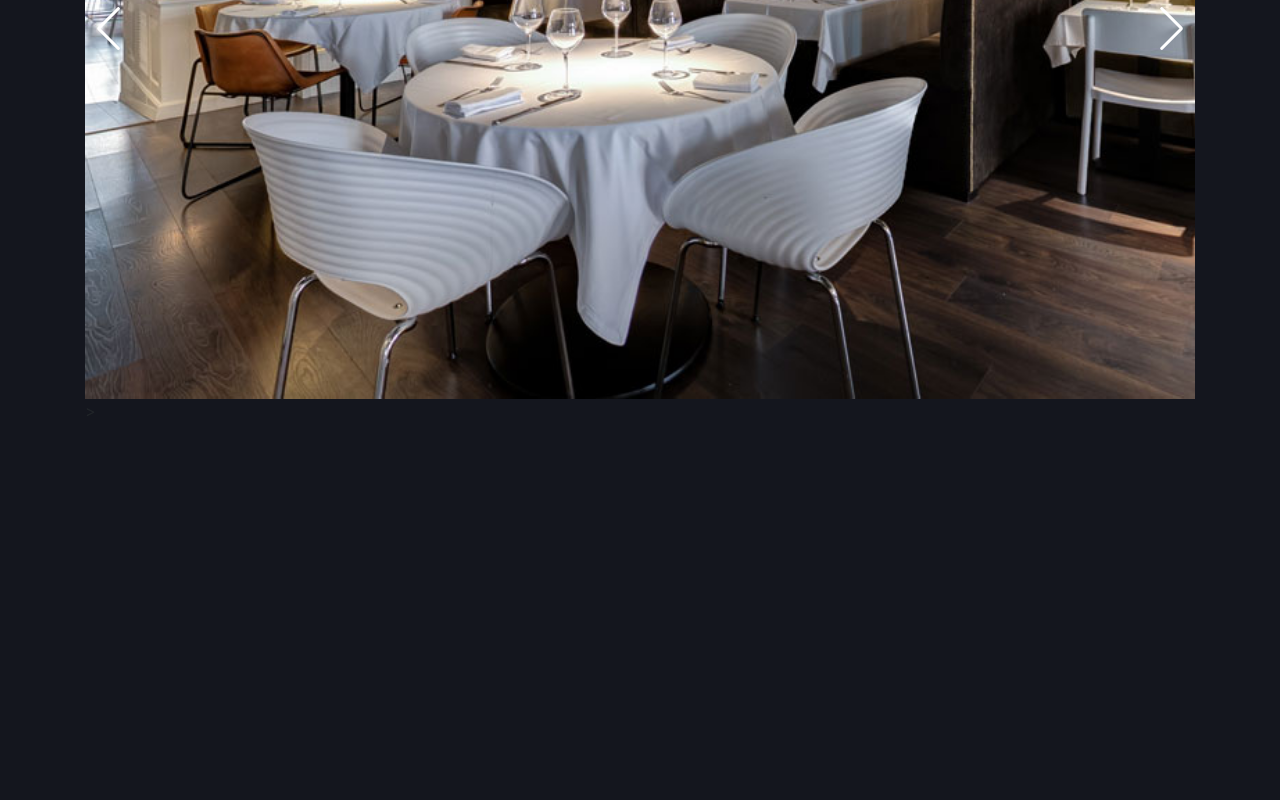
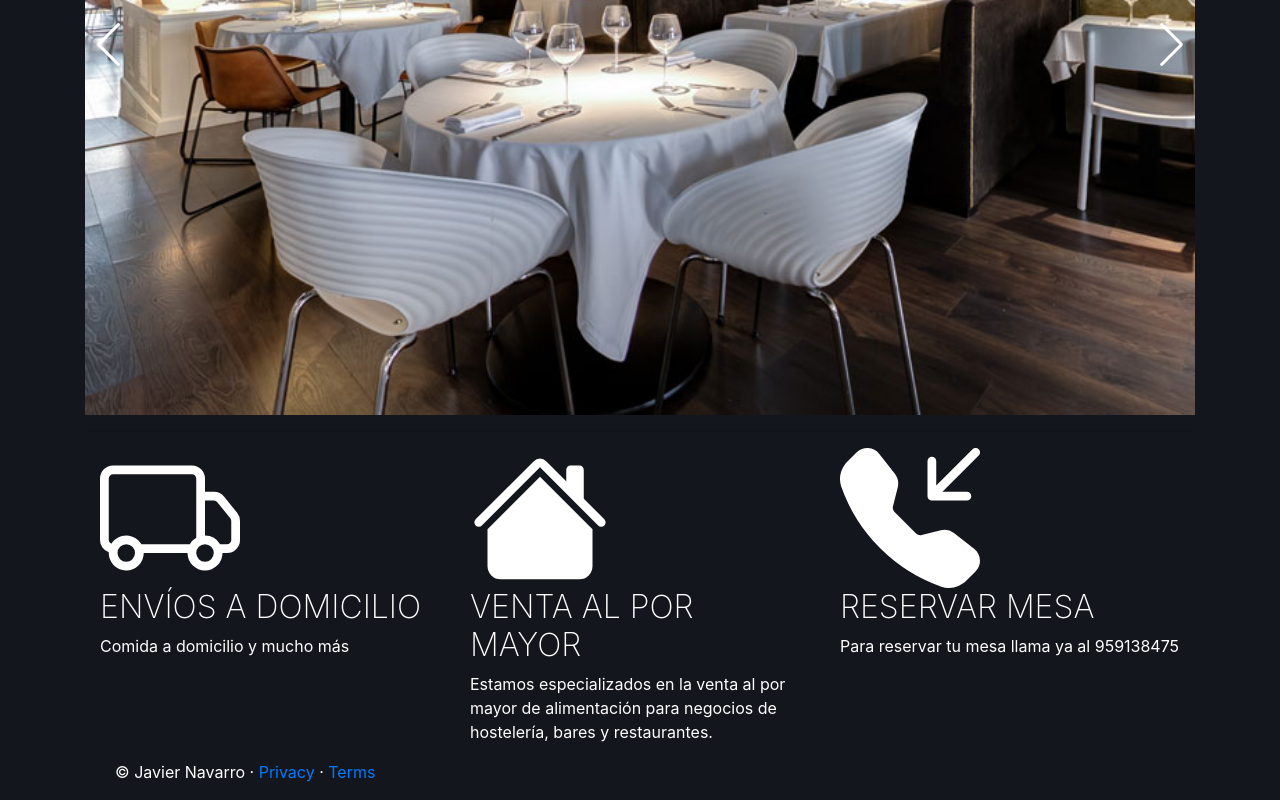
Before and after one commit to javind9/RestauranteJND, an Angular app: page /#/inicio in a window 1280 px wide. Shown: the part 446-1246 px from the top of the page. Before the commit the page ends 869 px from the top, so only its background shows below. Built offline with nearby package versions, Linux system fonts and the light colour scheme.

Commit message:
home acabado

```diff
--- a/src/app/components/inicio/inicio.component.html
+++ b/src/app/components/inicio/inicio.component.html
@@ -1 +1,36 @@
-<app-slideshow></app-slideshow>>
+<hr class="featurette-divider">
+<app-slideshow></app-slideshow>
+<hr class="featurette-divider">
+
+  <div class="container marketing">
+
+    <!-- Three columns of text below the carousel -->
+    <div class="row">
+      <div class="col-lg-4">
+        <svg color="white" xmlns="http://www.w3.org/2000/svg" width="140" height="140" fill="currentColor" class="bi bi-truck" viewBox="0 0 16 16">
+            <path d="M0 3.5A1.5 1.5 0 0 1 1.5 2h9A1.5 1.5 0 0 1 12 3.5V5h1.02a1.5 1.5 0 0 1 1.17.563l1.481 1.85a1.5 1.5 0 0 1 .329.938V10.5a1.5 1.5 0 0 1-1.5 1.5H14a2 2 0 1 1-4 0H5a2 2 0 1 1-3.998-.085A1.5 1.5 0 0 1 0 10.5v-7zm1.294 7.456A1.999 1.999 0 0 1 4.732 11h5.536a2.01 2.01 0 0 1 .732-.732V3.5a.5.5 0 0 0-.5-.5h-9a.5.5 0 0 0-.5.5v7a.5.5 0 0 0 .294.456zM12 10a2 2 0 0 1 1.732 1h.768a.5.5 0 0 0 .5-.5V8.35a.5.5 0 0 0-.11-.312l-1.48-1.85A.5.5 0 0 0 13.02 6H12v4zm-9 1a1 1 0 1 0 0 2 1 1 0 0 0 0-2zm9 0a1 1 0 1 0 0 2 1 1 0 0 0 0-2z"/>
+          </svg>
+        <h2>ENVÍOS A DOMICILIO</h2>
+        <p>Comida a domicilio y mucho más</p>
+      </div><!-- /.col-lg-4 -->
+      <div class="col-lg-4">
+        <svg color="white" xmlns="http://www.w3.org/2000/svg" width="140" height="140" fill="currentColor" class="bi bi-house-fill" viewBox="0 0 16 16">
+            <path fill-rule="evenodd" d="m8 3.293 6 6V13.5a1.5 1.5 0 0 1-1.5 1.5h-9A1.5 1.5 0 0 1 2 13.5V9.293l6-6zm5-.793V6l-2-2V2.5a.5.5 0 0 1 .5-.5h1a.5.5 0 0 1 .5.5z"/>
+            <path fill-rule="evenodd" d="M7.293 1.5a1 1 0 0 1 1.414 0l6.647 6.646a.5.5 0 0 1-.708.708L8 2.207 1.354 8.854a.5.5 0 1 1-.708-.708L7.293 1.5z"/>
+          </svg>
+        <h2>VENTA AL POR MAYOR</h2>
+        <p>Estamos especializados en la venta al por mayor de alimentación para negocios de hostelería, bares y restaurantes.</p>
+      </div><!-- /.col-lg-4 -->
+      <div class="col-lg-4">
+        <svg color="white" xmlns="http://www.w3.org/2000/svg" width="140" height="140" fill="currentColor" class="bi bi-telephone-inbound-fill" viewBox="0 0 16 16">
+            <path fill-rule="evenodd" d="M1.885.511a1.745 1.745 0 0 1 2.61.163L6.29 2.98c.329.423.445.974.315 1.494l-.547 2.19a.678.678 0 0 0 .178.643l2.457 2.457a.678.678 0 0 0 .644.178l2.189-.547a1.745 1.745 0 0 1 1.494.315l2.306 1.794c.829.645.905 1.87.163 2.611l-1.034 1.034c-.74.74-1.846 1.065-2.877.702a18.634 18.634 0 0 1-7.01-4.42 18.634 18.634 0 0 1-4.42-7.009c-.362-1.03-.037-2.137.703-2.877L1.885.511zM15.854.146a.5.5 0 0 1 0 .708L11.707 5H14.5a.5.5 0 0 1 0 1h-4a.5.5 0 0 1-.5-.5v-4a.5.5 0 0 1 1 0v2.793L15.146.146a.5.5 0 0 1 .708 0z"/>
+          </svg>
+        <h2>RESERVAR MESA</h2>
+        <p>Para reservar tu mesa llama ya al 959138475</p>
+      </div><!-- /.col-lg-4 -->
+    </div><!-- /.row -->
+
+    <!-- FOOTER -->
+  <footer class="container">
+    <p>&copy; Javier Navarro &middot; <a href="#">Privacy</a> &middot; <a href="#">Terms</a></p>
+  </footer>
--- a/src/app/components/shared/navbar/navbar.component.html
+++ b/src/app/components/shared/navbar/navbar.component.html
@@ -4,7 +4,6 @@
     </button>
     <a class="navbar-brand" routerLink="/inicio">
         RestauranteJND
-        <img src="assets/icono.png" width="30" height="30" alt="">
     </a>
 
     <div class="collapse navbar-collapse" id="navbarSupportedContent">
```
